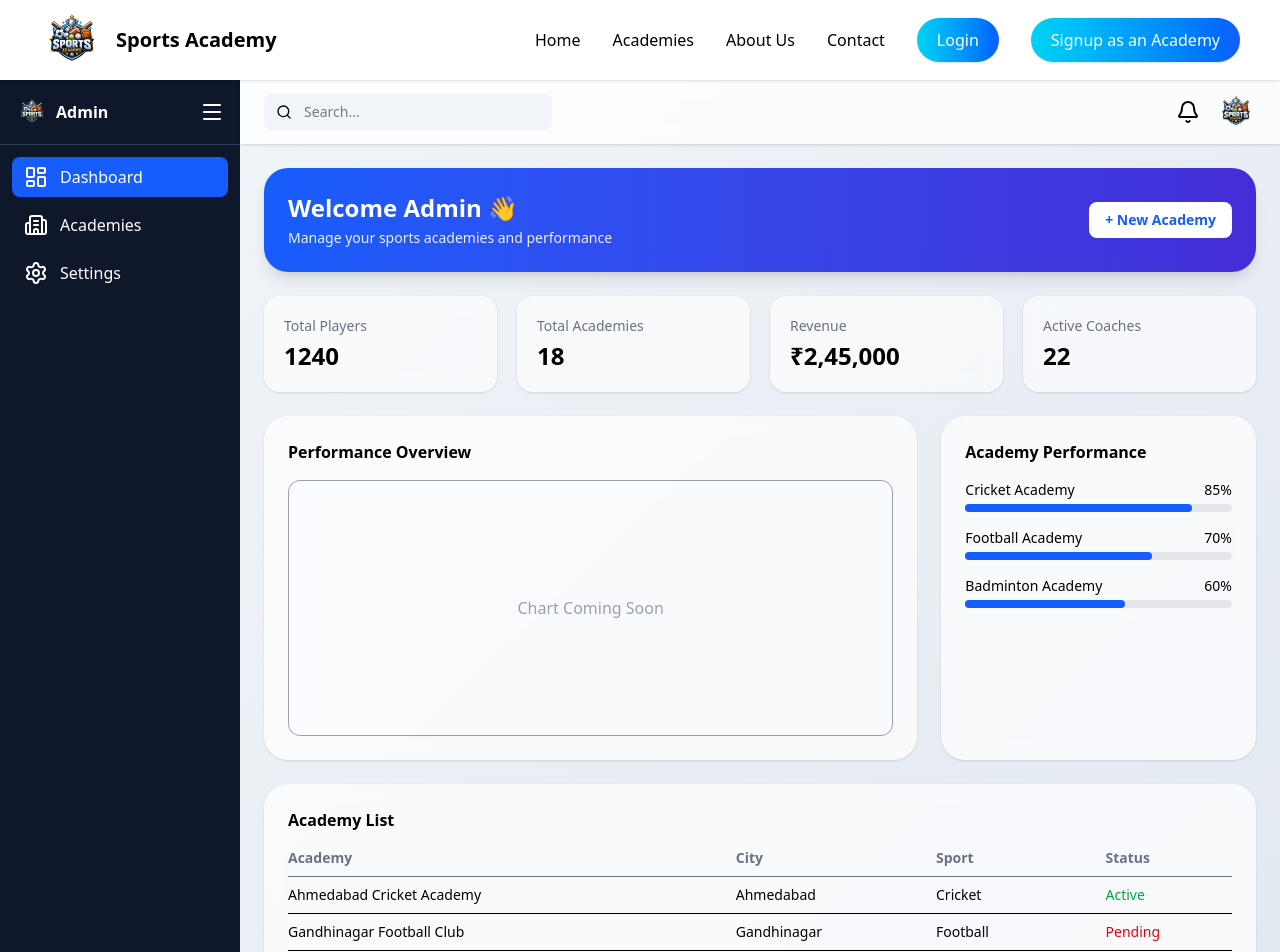
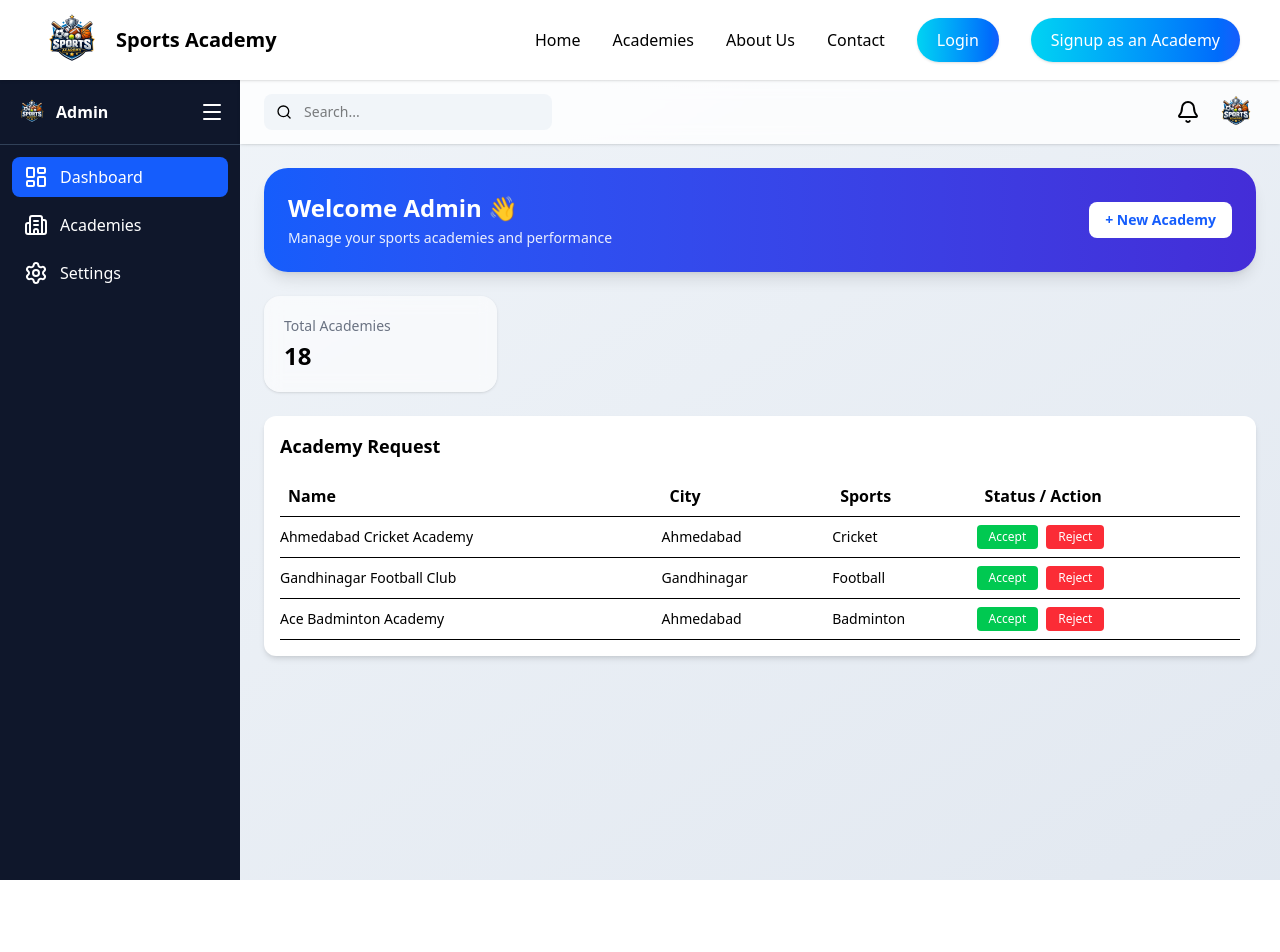
Before and after one commit to vishwanayak17/Sports-Website, a React (Vite) app in the folder sports-app/: page /adminpanel in a window 1280 px wide. Shown: the top 952 px of the page. Built offline with nearby package versions, Linux system fonts and the light colour scheme.

Commit message:
accpt/Reject

```diff
--- a/sports-app/src/Components/adminpannel/Adminpanel.jsx
+++ b/sports-app/src/Components/adminpannel/Adminpanel.jsx
@@ -104,67 +104,80 @@ function Dashboard() {
 
       {/* STATS */}
       <div className="grid md:grid-cols-2 lg:grid-cols-4 gap-5">
-        <Card title="Total Players" value="1240" />
         <Card title="Total Academies" value="18" />
-        <Card title="Revenue" value="₹2,45,000" />
-        <Card title="Active Coaches" value="22" />
-      </div>
-
-      {/* CHART + PROGRESS */}
-      <div className="grid lg:grid-cols-3 gap-6">
-
-        <div className="lg:col-span-2 bg-white/70 backdrop-blur p-6 rounded-3xl shadow">
-          <h3 className="font-semibold mb-4">Performance Overview</h3>
-          <div className="h-64 border rounded-xl flex items-center justify-center text-gray-400">
-            Chart Coming Soon
-          </div>
-        </div>
-
-        <div className="bg-white/70 backdrop-blur p-6 rounded-3xl shadow">
-          <h3 className="font-semibold mb-4">Academy Performance</h3>
-          <Progress label="Cricket Academy" value={85} />
-          <Progress label="Football Academy" value={70} />
-          <Progress label="Badminton Academy" value={60} />
-        </div>
-
       </div>
 
       {/* ACADEMY TABLE */}
-      <div className="bg-white/70 backdrop-blur p-6 rounded-3xl shadow">
-        <h3 className="font-semibold mb-4">Academy List</h3>
+      <div className="bg-white p-4 rounded-xl shadow-md">
+        <h2 className="text-lg font-semibold mb-4">Academy Request</h2>
 
-        <table className="w-full text-left">
-          <thead className="text-gray-500 text-sm border-b">
+        <table className="w-full text-left border-collapse">
+          <thead>
             <tr>
-              <th className="pb-2">Academy</th>
-              <th className="pb-2">City</th>
-              <th className="pb-2">Sport</th>
-              <th className="pb-2">Status</th>
+              <th className="border-b p-2">Name</th>
+              <th className="border-b p-2">City</th>
+              <th className="border-b p-2">Sports</th>
+              <th className="border-b p-2">Status / Action</th>
             </tr>
           </thead>
 
           <tbody className="text-sm">
-            <Row name="Ahmedabad Cricket Academy" city="Ahmedabad" sport="Cricket" status="Active" />
-            <Row name="Gandhinagar Football Club" city="Gandhinagar" sport="Football" status="Pending" />
-            <Row name="Ace Badminton Academy" city="Ahmedabad" sport="Badminton" status="Active" />
+            <Row name="Ahmedabad Cricket Academy" city="Ahmedabad" sport="Cricket" />
+            <Row name="Gandhinagar Football Club" city="Gandhinagar" sport="Football" />
+            <Row name="Ace Badminton Academy" city="Ahmedabad" sport="Badminton" />
           </tbody>
         </table>
-      </div>
-
-      {/* ACTIVITY */}
-      <div className="bg-white/70 backdrop-blur p-6 rounded-3xl shadow">
-        <h3 className="font-semibold mb-4">Recent Activity</h3>
-        <Timeline text="New academy registered" />
-        <Timeline text="Player joined training batch" />
-        <Timeline text="Coach added to academy" />
-        <Timeline text="Revenue updated" />
       </div>
 
     </div>
   );
 }
 
-/* ================= COMPONENTS ================= */
+/* ================= TABLE ROW WITH BUTTONS ================= */
+
+function Row({ name, city, sport }) {
+  const [status, setStatus] = useState("Pending");
+
+  return (
+    <tr className="border-b hover:bg-gray-50">
+      <td className="py-2">{name}</td>
+      <td>{city}</td>
+      <td>{sport}</td>
+
+      <td className="py-2">
+        {status === "Pending" ? (
+          <div className="flex gap-2">
+            <button
+              onClick={() => setStatus("Active")}
+              className="px-3 py-1 text-xs bg-green-500 text-white rounded hover:bg-green-600"
+            >
+              Accept
+            </button>
+
+            <button
+              onClick={() => setStatus("Rejected")}
+              className="px-3 py-1 text-xs bg-red-500 text-white rounded hover:bg-red-600"
+            >
+              Reject
+            </button>
+          </div>
+        ) : (
+          <span
+            className={`px-3 py-1 text-xs rounded font-semibold ${
+              status === "Active"
+                ? "bg-green-100 text-green-600"
+                : "bg-red-100 text-red-600"
+            }`}
+          >
+            {status}
+          </span>
+        )}
+      </td>
+    </tr>
+  );
+}
+
+/* ================= OTHER COMPONENTS ================= */
 
 function Card({ title, value }) {
   return (
@@ -175,44 +188,6 @@ function Card({ title, value }) {
   );
 }
 
-function Progress({ label, value }) {
-  return (
-    <div className="mb-4">
-      <div className="flex justify-between text-sm mb-1">
-        <span>{label}</span>
-        <span>{value}%</span>
-      </div>
-      <div className="w-full bg-gray-200 rounded-full h-2">
-        <div
-          className="bg-blue-600 h-2 rounded-full"
-          style={{ width: `${value}%` }}
-        />
-      </div>
-    </div>
-  );
-}
-
-function Timeline({ text }) {
-  return (
-    <div className="border-l-2 border-blue-500 pl-3 py-2 text-sm">
-      {text}
-    </div>
-  );
-}
-
-function Row({ name, city, sport, status }) {
-  return (
-    <tr className="border-b hover:bg-gray-50">
-      <td className="py-2">{name}</td>
-      <td>{city}</td>
-      <td>{sport}</td>
-      <td className={status === "Active" ? "text-green-600" : "text-red-600"}>
-        {status}
-      </td>
-    </tr>
-  );
-}
-
 function Page({ title }) {
   return (
     <div className="bg-white p-6 rounded-3xl shadow">
```
